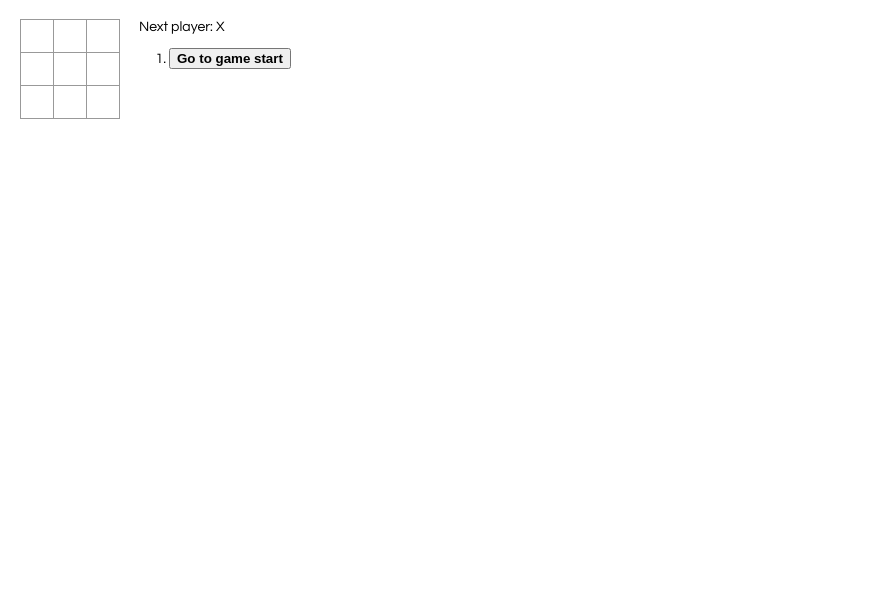
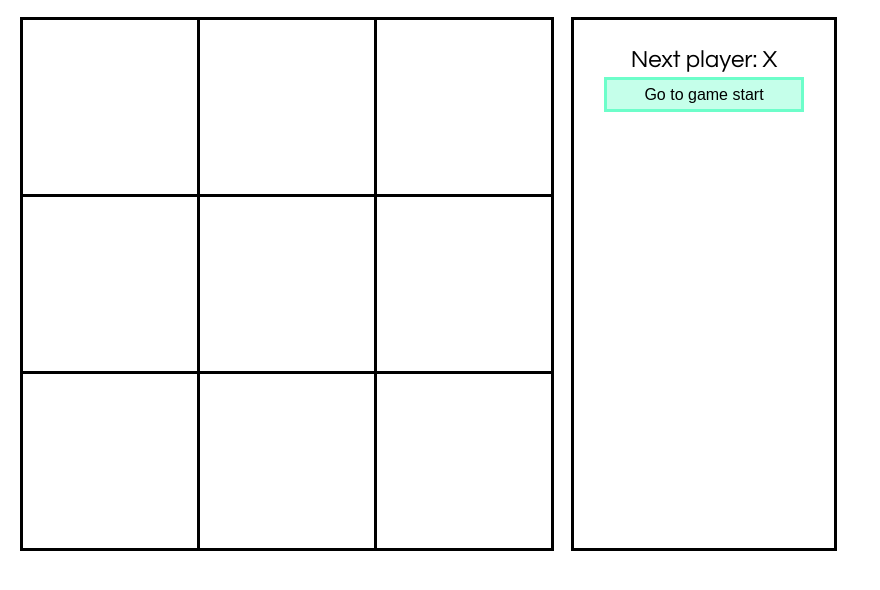
Before and after one commit to pseudospencer/react-tic-tac-toe, a React app: page / in a window 1280 px wide. Shown: the whole page, without its empty margins (0-880 px from the left). Built offline with nearby package versions, Linux system fonts and the light colour scheme.

Commit message:
Some additional styling and logic.

```diff
--- a/src/index.css
+++ b/src/index.css
@@ -1,10 +1,28 @@
 body {
-  font: 14px "Century Gothic", Futura, sans-serif;
+    font: 18px "Century Gothic", Futura, sans-serif;
     margin: 20px;
 }
 
 ol, ul {
-  padding-left: 30px;
+    list-style: none outside none;
+    margin: 0;
+}
+
+li {
+    margin-left: -40px;
+}
+
+.move-history {
+    margin-top: -15px;
+    margin-bottom: -10px;
+}
+
+.history-button {
+    height: 35px;
+    width: 200px;
+    border: 3px solid #000;
+    margin-top: 10px;
+    font-size: 16px;
 }
 
 .board-row:after {
@@ -14,22 +32,25 @@ ol, ul {
 }
 
 .status {
-  margin-bottom: 10px;
+    font-size: 24px;
+    text-align: center;
+    margin-top: -3px;
+    padding-bottom: 10px;
 }
 
 .square {
     background: #fff;
-  border: 1px solid #999;
+    border: 3px solid #000;
     float: left;
-  font-size: 24px;
+    font-size: 120px;
     font-weight: bold;
     line-height: 34px;
-  height: 34px;
-  margin-right: -1px;
-  margin-top: -1px;
+    height: 180px;
+    margin-right: -3px;
+    margin-top: -3px;
     padding: 0;
     text-align: center;
-  width: 34px;
+    width: 180px;
 }
 
 .square:focus {
@@ -46,5 +67,8 @@ ol, ul {
 }
 
 .game-info {
+    margin-top: -3px;
     margin-left: 20px;
+    border: 3px solid #000;
+    padding: 30px;
 }
--- a/src/index.js
+++ b/src/index.js
@@ -14,13 +14,17 @@ class Board extends React.Component {
     renderSquare(i, line) {
         const wLine = this.props.winningLine != null ?
             this.props.winningLine.includes(i) ?
-                {color: " #4ef442"} :
+                {backgroundColor: "#FFFFC9"} :
                 {} : {};
+        const markColor = this.props.squares[i] != null ?
+            this.props.squares[i] == "X" ?
+                {color: "#2DF8F5"} :
+                {color: "#FB98FE"} : {color: "pink"};
         return (
             <Square
                 value={this.props.squares[i]}
                 onClick={() => this.props.onClick(i)}
-                style={wLine}
+                style={{...wLine, ...markColor}}
             />
         );
     }
@@ -114,11 +118,12 @@ class Game extends React.Component {
                 " - " + history[move].movesMade :
                 "";
             const boldStep = move == this.state.stepNumber ?
-                {fontWeight: "bold"} :
+                {border: "3px solid #6DFECA", backgroundColor: "#C5FFEA"}:
                 {};
             return (
                 <li key={move}>
                     <button
+                        className="history-button"
                         onClick={() => this.jumpTo(move)}
                         style={boldStep}
                     >
@@ -146,8 +151,8 @@ class Game extends React.Component {
                 />
             </div>
             <div className="game-info">
-                <div>{status}</div>
-                <ol>{moves}</ol>
+                <div className="status">{status}</div>
+                <ol className="move-history">{moves}</ol>
             </div>
         </div>);
     }
```
Lines whose indentation alone changed are shown as unchanged.
